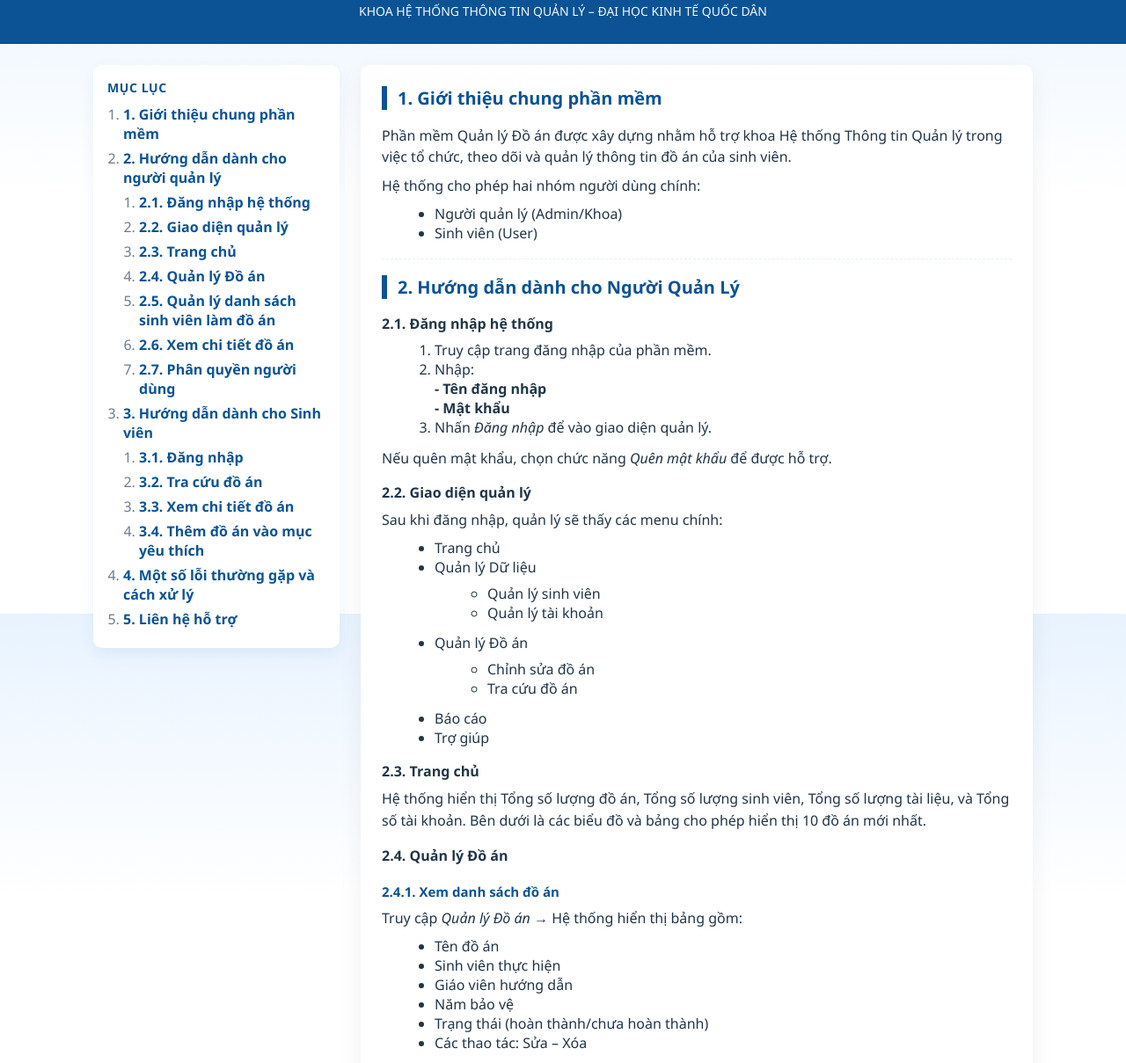
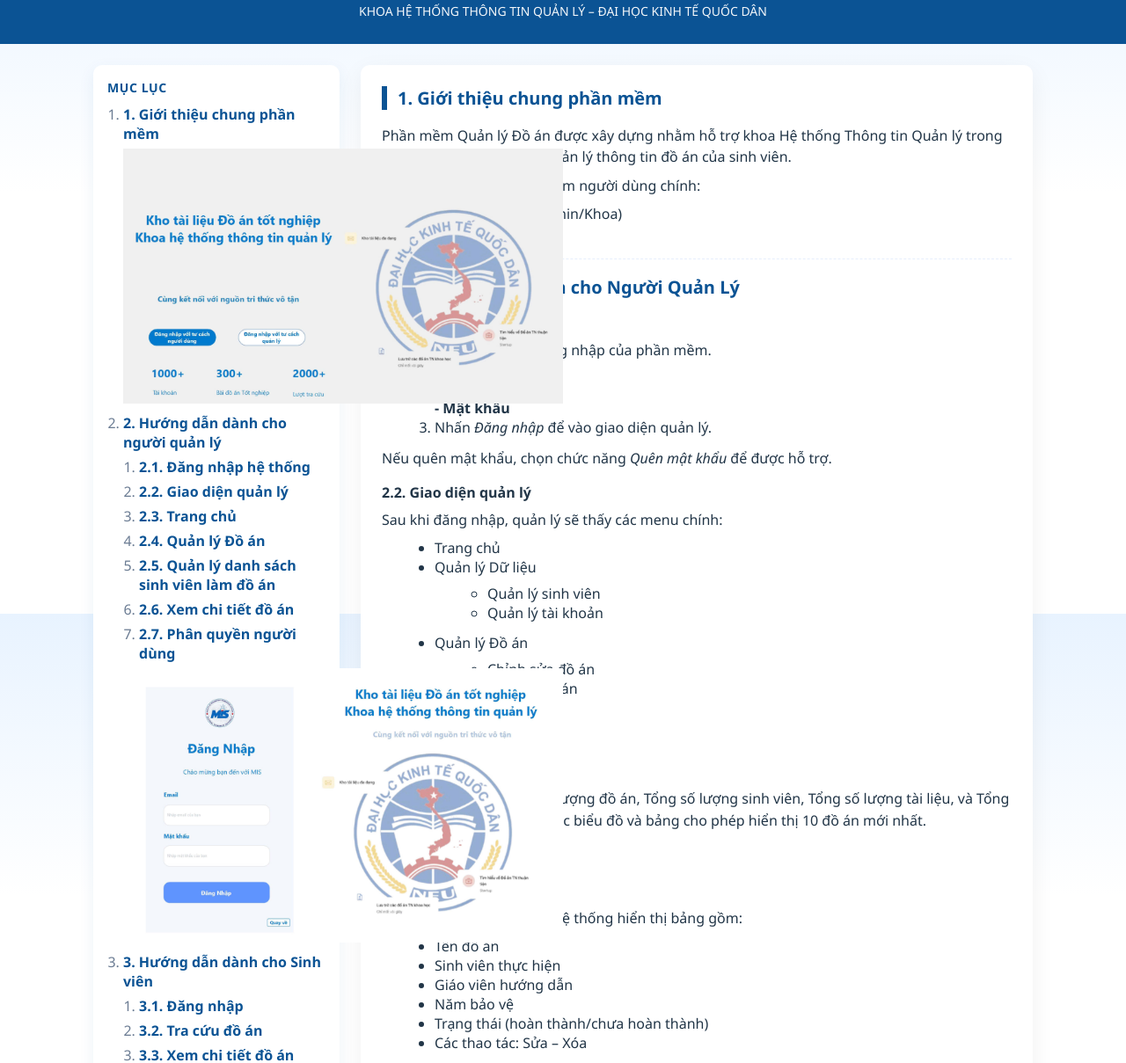
Before and after one commit to trinhyenli/hdsd, a plain HTML site: page index.html in a window 1280 px wide. Shown: the part 102-1311 px from the top of the page at 88% size. Drawn offline with Linux system fonts and the light colour scheme.

```diff
--- a/index.html
+++ b/index.html
@@ -21,6 +21,7 @@
       <h4>MỤC LỤC</h4>
       <ol>
         <li><a href="#gioi-thieu-chung">1. Giới thiệu chung phần mềm</a></li>
+        <img src="img/1.jpg" alt="Màn hình chính" width="500">
         <li><a href="#hd-ql">2. Hướng dẫn dành cho người quản lý</a>
           <ol>
             <li><a href="#hd-ql-dang-nhap">2.1. Đăng nhập hệ thống</a></li>
@@ -32,6 +33,7 @@
             <li><a href="#hd-ql-phan-quyen">2.7. Phân quyền người dùng</a></li>
           </ol>
         </li>
+        <img src="img/2.jpg" alt="Màn hình đăng nhập" width="500">
         <li><a href="#hd-sv">3. Hướng dẫn dành cho Sinh viên</a>
           <ol>
             <li><a href="#hd-sv-dang-nhap">3.1. Đăng nhập</a></li>
```
